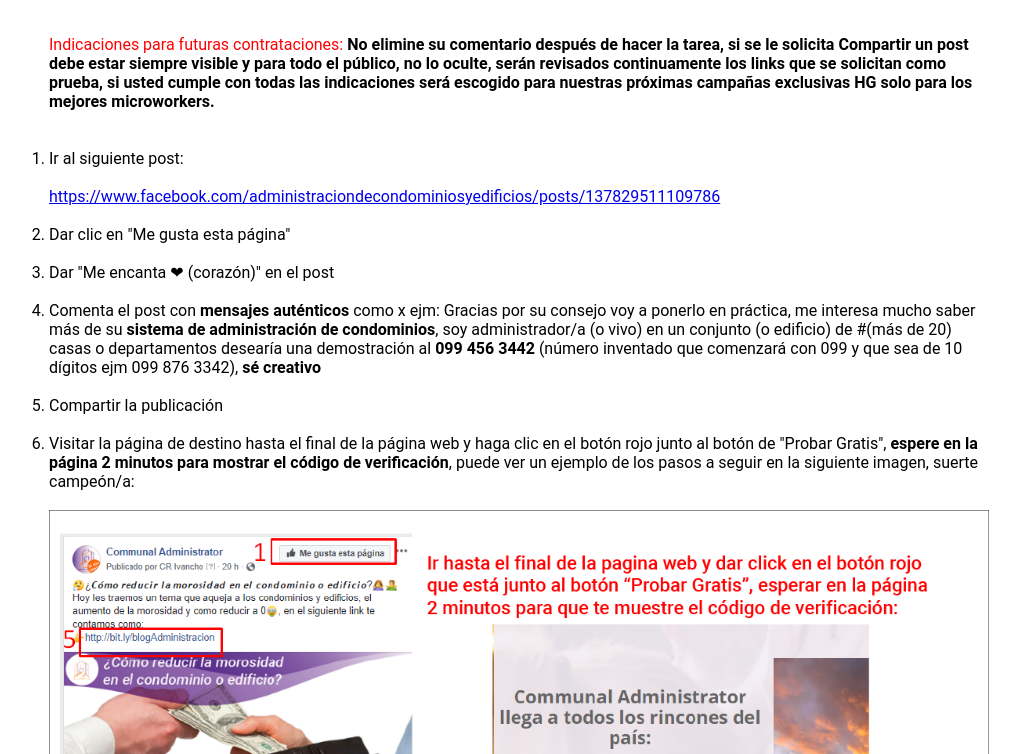
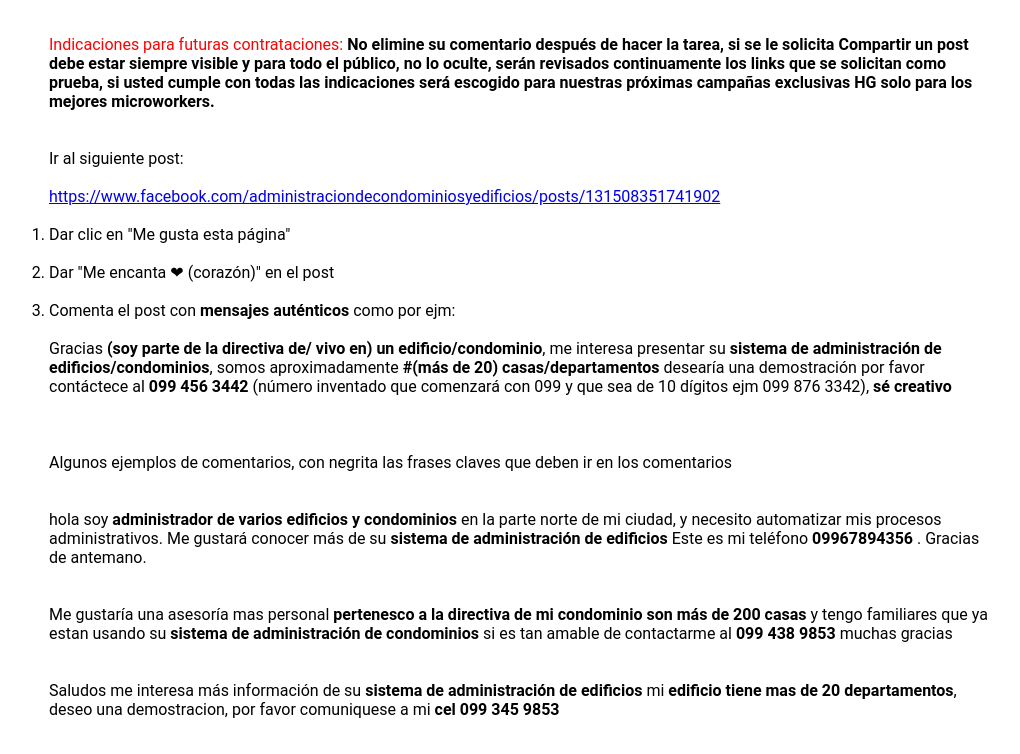
Before and after one commit to IvoCarrascoMediaAgency/tareas, a plain HTML site: page index.html in a window 1280 px wide. Shown: the part 41-795 px from the top of the page, without its empty margins (121-1141 px from the left). Drawn offline with Linux system fonts and the light colour scheme.

Commit message:
shhs73773hgdh

```diff
--- a/index.html
+++ b/index.html
@@ -22,20 +22,43 @@
         <br>
         <br>
         <ol value="1">
-        <li>Ir al siguiente post:</li>
+        <ol>Ir al siguiente post:</ol>
         <br>
-        <a target="_blank" href="https://www.facebook.com/administraciondecondominiosyedificios/posts/137829511109786">https://www.facebook.com/administraciondecondominiosyedificios/posts/137829511109786</a>
+        <a target="_blank" href="https://www.facebook.com/administraciondecondominiosyedificios/posts/131508351741902">https://www.facebook.com/administraciondecondominiosyedificios/posts/131508351741902</a>
         <br>
         <br>
         <li>Dar clic en "Me gusta esta página"</li>
         <br>
         <li>Dar "Me encanta ❤ (corazón)" en el post</li><br>
-        <li>Comenta el post con <strong>mensajes auténticos</strong> como x ejm:
-            Gracias por su consejo voy a ponerlo en práctica, me interesa mucho saber más de su <strong>sistema de administración de condominios</strong>, soy administrador/a (o vivo) en un conjunto (o edificio) de #(más de 20) casas o departamentos desearía una demostración al <strong>099 456 3442</strong> (número inventado que comenzará con 099 y que sea de 10 dígitos ejm 099 876 3342), <strong>sé creativo</strong></li><br>
-        <li>Compartir la publicación</li><br>
+        <li>Comenta el post con <strong>mensajes auténticos</strong> como por ejm: <br> <br>
+            Gracias  <strong>(soy parte de la directiva de/ vivo en) un edificio/condominio</strong>, me interesa presentar su <strong>sistema de administración de edificios/condominios</strong>, somos aproximadamente <strong>#(más de 20) casas/departamentos</strong> desearía una demostración por favor contáctece al <strong>099 456 3442</strong> (número inventado que comenzará con 099 y que sea de 10 dígitos ejm 099 876 3342), <strong>sé creativo</strong></li><br>
+        <br>
+        <br>
+        <ol>Algunos ejemplos de comentarios, con negrita las frases claves que deben ir en los comentarios</ol> <br><br>
+
+        <ol>hola soy <strong>administrador de varios edificios y condominios</strong> en la parte norte de mi ciudad,
+            y necesito automatizar mis procesos administrativos.
+         Me gustará conocer más de su <strong>sistema de administración de edificios</strong>
+            Este es mi teléfono <strong>09967894356</strong> . Gracias de antemano.</ol>
+            <br>
+            <br>
+
+            <ol>Me gustaría una asesoría mas personal <strong>pertenesco a la directiva de mi condominio son más de 200 casas</strong> y tengo familiares que ya estan usando su  <strong>sistema de administración de condominios</strong>
+                si es tan amable de contactarme al <strong>099 438 9853</strong> muchas gracias </ol>
+                <br>
+                <br>
+
+                <ol>Saludos me interesa más información de su <strong>sistema de administración de edificios</strong> mi <strong>edificio tiene mas de
+                    20 departamentos</strong>, deseo una demostracion, por favor comuniquese a mi <strong>cel 099 345 9853</strong></ol>
+
+
+                    <br>
+                    <br>
+
+            <li>Compartir la publicación</li><br>
         <li>Visitar la página de destino hasta el final de la página web y haga clic en el botón rojo junto al botón de "Probar Gratis", <strong>espere en la página 2 minutos para mostrar el código de verificación</strong>, puede ver un ejemplo de los pasos a seguir en la siguiente imagen, suerte campeón/a:</li><br>
         </ol>
-        <img class="imgblog" src="img/verify2.png" alt="" srcset="">
+        <img class="imgblog" src="img/tareas2.png" alt="" srcset="">
         <br>
         <br>
         <div class="diseño">
```
Also changed, not shown: img/tareas2.png (added).
